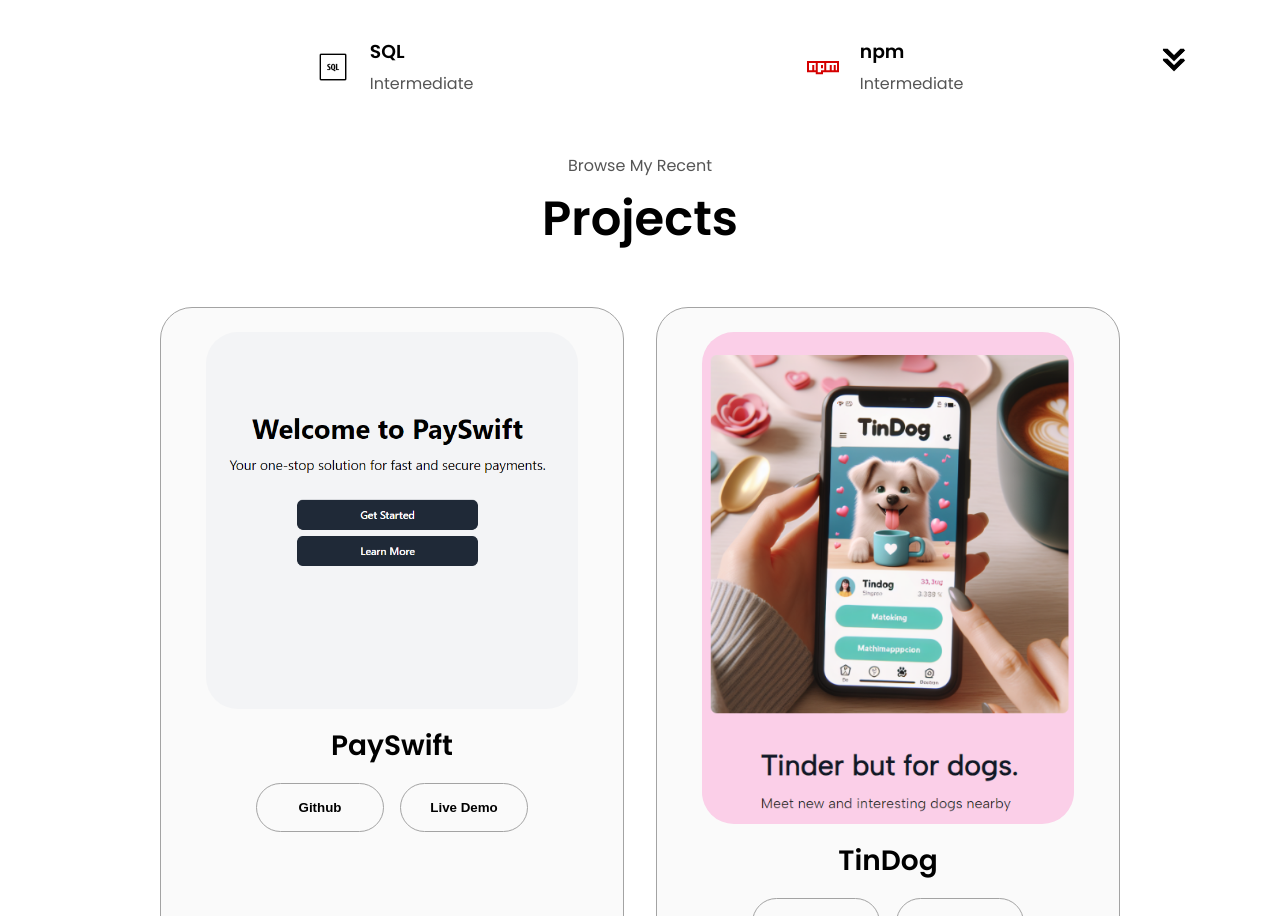
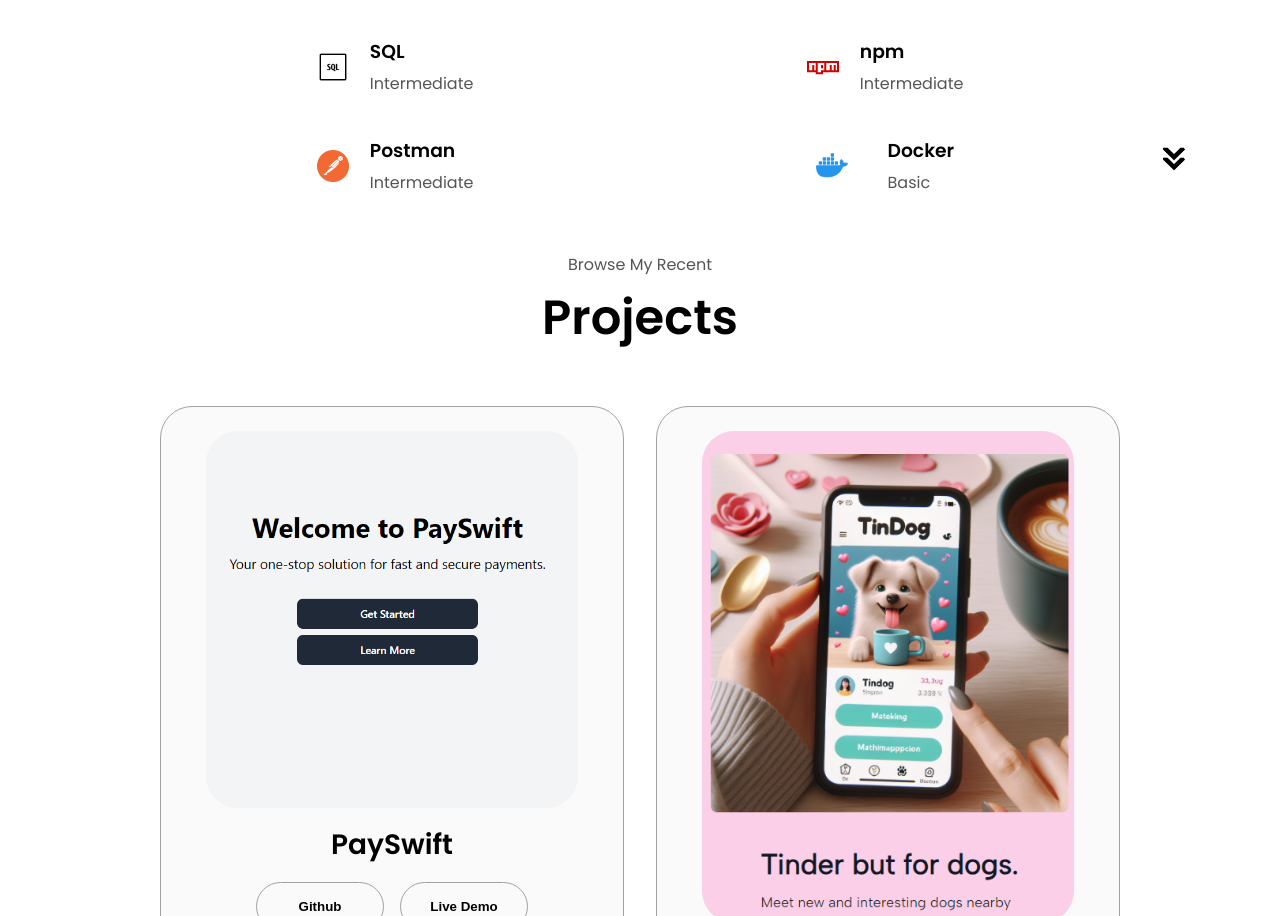
Before and after one commit to Lanthoiba2022/Lanthoiba.dev, a plain HTML site: page index.html in a window 1280 px wide. Shown: the part 2506-3422 px from the top of the page. Drawn offline with Linux system fonts and the light colour scheme.

Commit message:
updated techstack

```diff
--- a/index.html
+++ b/index.html
@@ -343,6 +343,33 @@ endeavors.
             </div>
           </article>
         </div>
+        <div>
+          <div class="article-container">
+            <article>
+              <img
+                src="./assets/postmanPic.webp"
+                alt="Experience icon"
+                class="icon"
+              />
+              <div>
+                <h3>Postman</h3>
+                <p>Intermediate</p>
+              </div>
+            </article>
+            <article>
+              <img
+                src="./assets/icons8-docker-48.png"
+                alt="Experience icon"
+                class="icon"
+              />
+              <div>
+                <h3>Docker</h3>
+                <p>Basic</p>
+              </div>
+            </article>
+
+          </div>
+        </div>
       </div>
       <img
         src="./assets/arrow.png"
```
Also changed, not shown: assets/icons8-docker-48.png (added), assets/postmanPic.webp (added).
